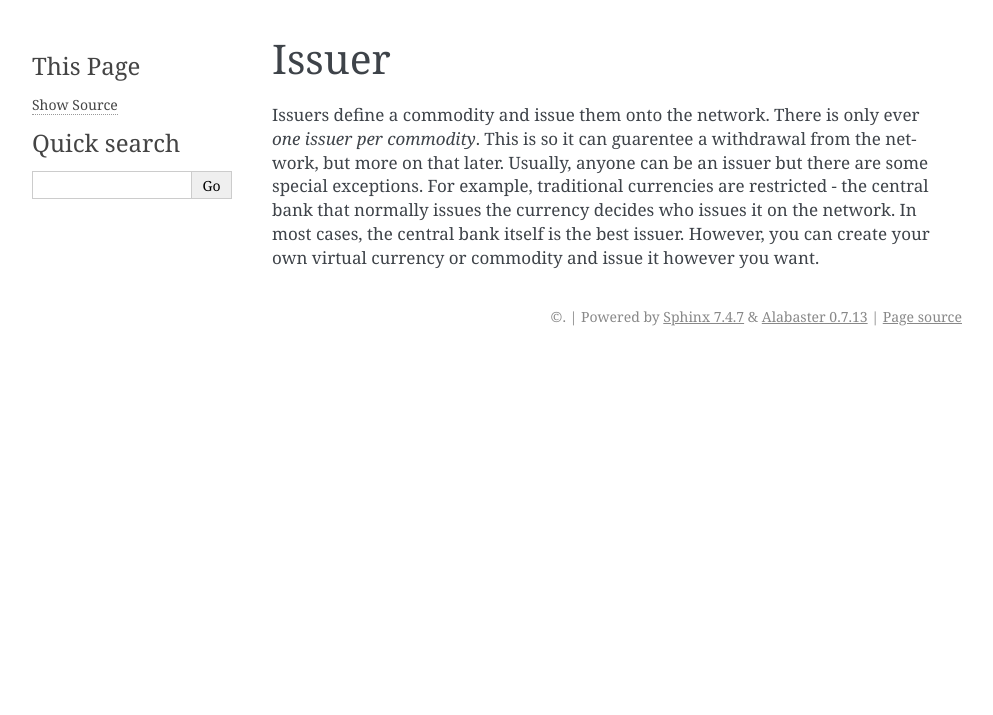
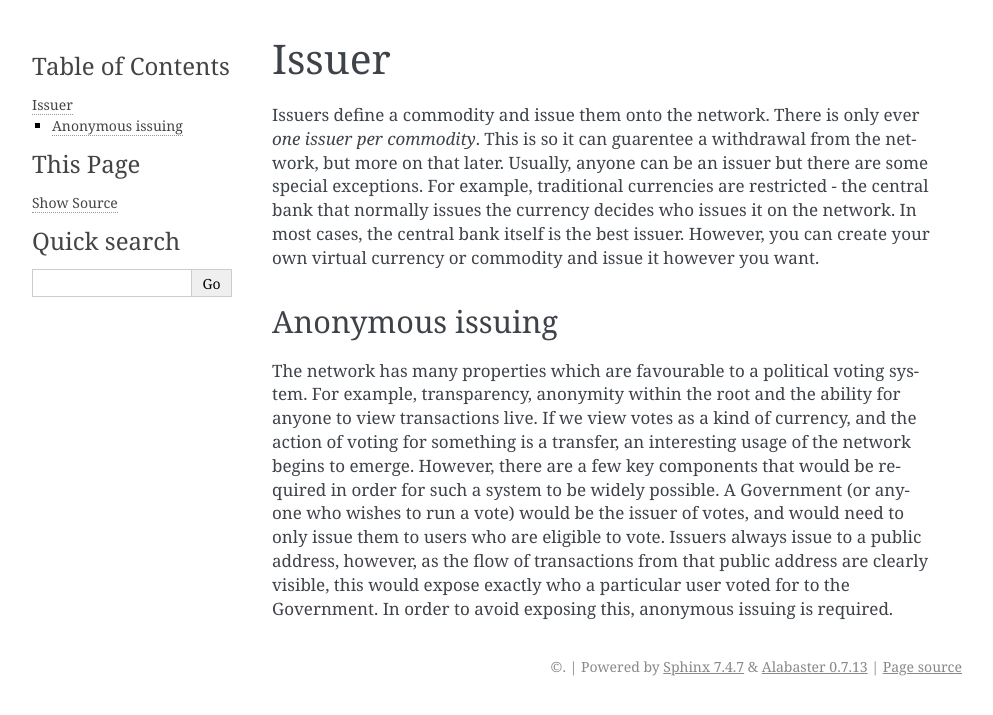
Before and after one commit to OpenTransfr/Core, a Sphinx documentation site: the page built from docs/Issuers/index.rst, in a window 1280 px wide. Shown: the top 715 px of the page, without its empty margins (148-1141 px from the left). Built offline with Sphinx 7.4.7, drawn with Linux system fonts in a browser that asks for light colours.

Commit message:
Update index.rst

```diff
--- a/docs/Issuers/index.rst
+++ b/docs/Issuers/index.rst
@@ -4,3 +4,8 @@ Issuer
 ======
 
 Issuers define a commodity and issue them onto the network. There is only ever *one issuer per commodity*. This is so it can guarentee a withdrawal from the network, but more on that later. Usually, anyone can be an issuer but there are some special exceptions. For example, traditional currencies are restricted - the central bank that normally issues the currency decides who issues it on the network. In most cases, the central bank itself is the best issuer. However, you can create your own virtual currency or commodity and issue it however you want.
+
+Anonymous issuing
+-----------------
+
+The network has many properties which are favourable to a political voting system. For example, transparency, anonymity within the root and the ability for anyone to view transactions live. If we view votes as a kind of currency, and the action of voting for something is a transfer, an interesting usage of the network begins to emerge. However, there are a few key components that would be required in order for such a system to be widely possible. A Government (or anyone who wishes to run a vote) would be the issuer of votes, and would need to only issue them to users who are eligible to vote. Issuers always issue to a public address, however, as the flow of transactions from that public address are clearly visible, this would expose exactly who a particular user voted for to the Government. In order to avoid exposing this, anonymous issuing is required.
```
